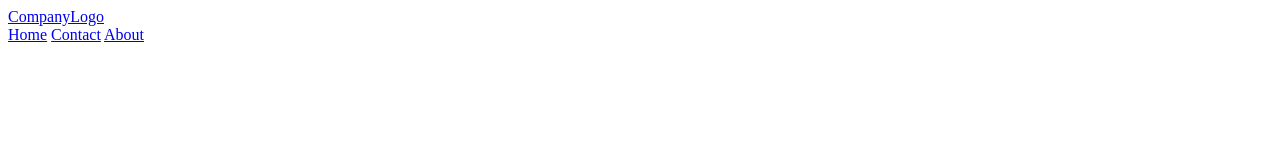
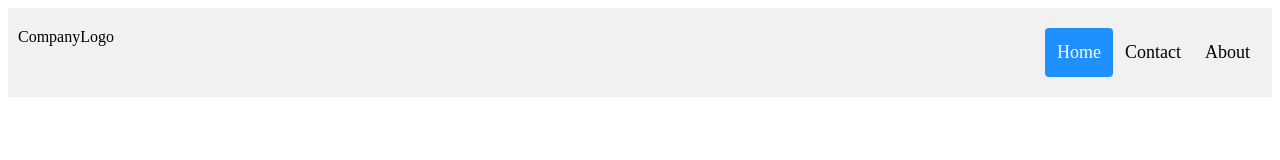
Before and after one commit to NyzheirTS/PersonalWebsiteNY, a plain HTML site: page index.html in a window 1280 px wide. Drawn offline with Linux system fonts and the light colour scheme.

Commit message:
link stylesheet to html

```diff
--- a/index.html
+++ b/index.html
@@ -1,4 +1,5 @@
-<div class="header">
+<div class="header" >
+    <link rel="stylesheet" href="stylesheet.css"
     <a href="#default" class="logo">CompanyLogo</a>
     <div class="header-right">
       <a class="active" href="#home">Home</a>
```
